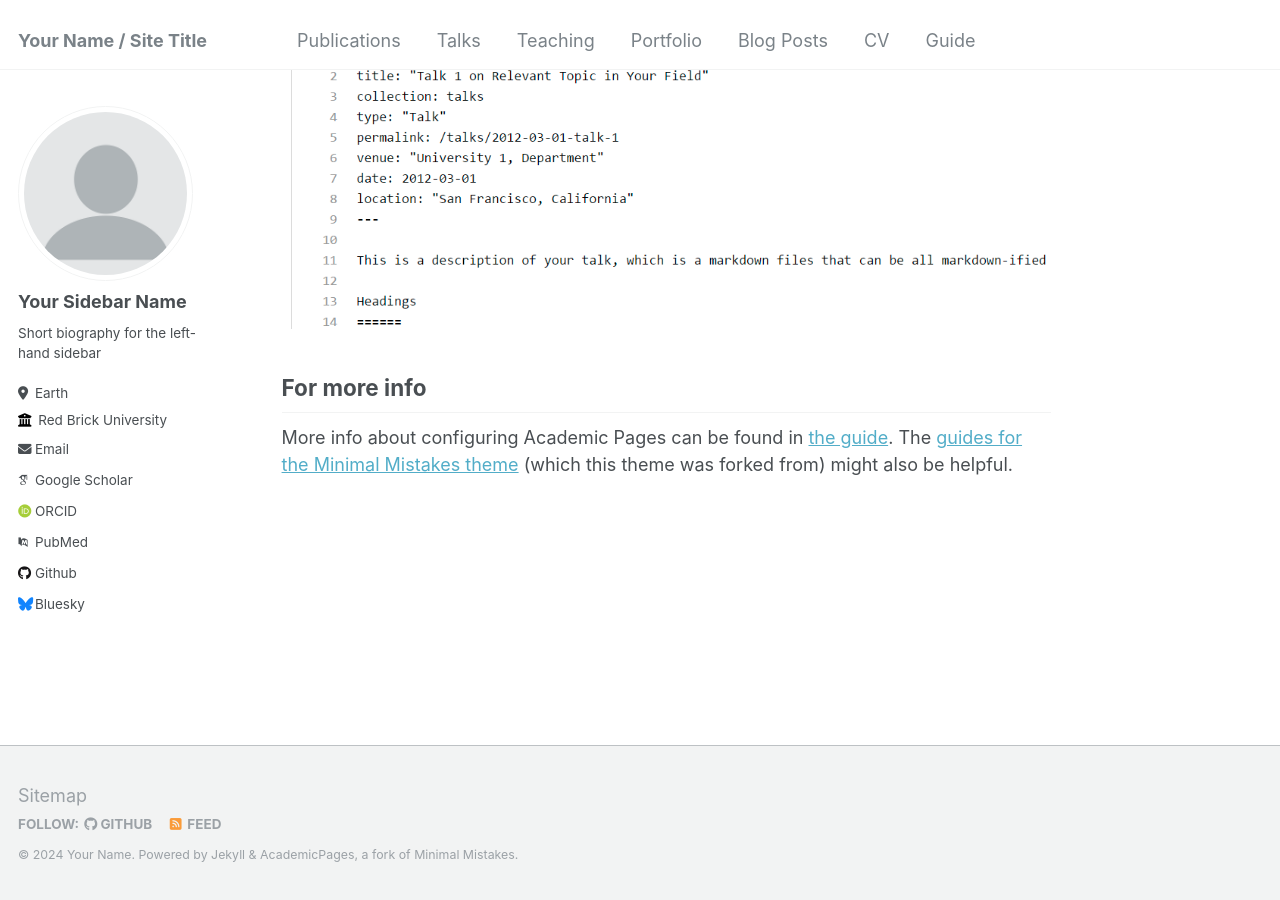
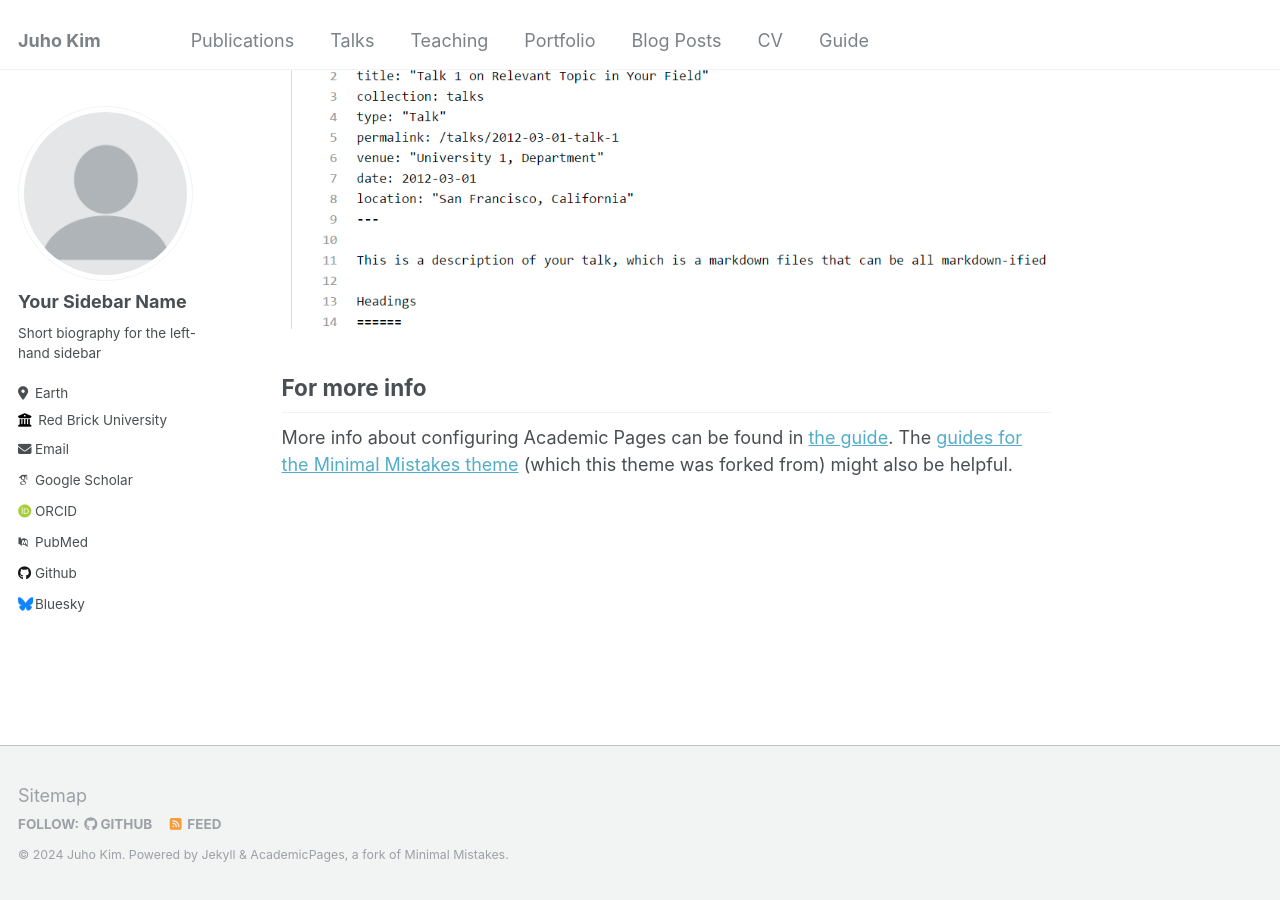
Before and after one commit to juhokim/juhokim.github.io, a Jekyll site: the page built from _pages/about.md, in a window 1280 px wide and 900 px high, scrolled down 2660 px. Built offline with Jekyll 4.4.1, drawn with Linux system fonts in a browser that asks for light colours; some web fonts are replaced.

Commit message:
Update _config.yml

```diff
--- a/_config.yml
+++ b/_config.yml
@@ -8,9 +8,9 @@
 
 # Basic Site Settings
 locale                   : "en-US"
-title                    : "Your Name / Site Title"
+title                    : "Juho Kim"
 title_separator          : "-"
-name                     : &name "Your Name"
+name                     : &name "Juho Kim"
 description              : &description "personal description"
 url                      : https://academicpages.github.io # the base hostname & protocol for your site e.g. "https://mmistakes.github.io"
 baseurl                  : "" # the subpath of your site, e.g. "/blog"
```
